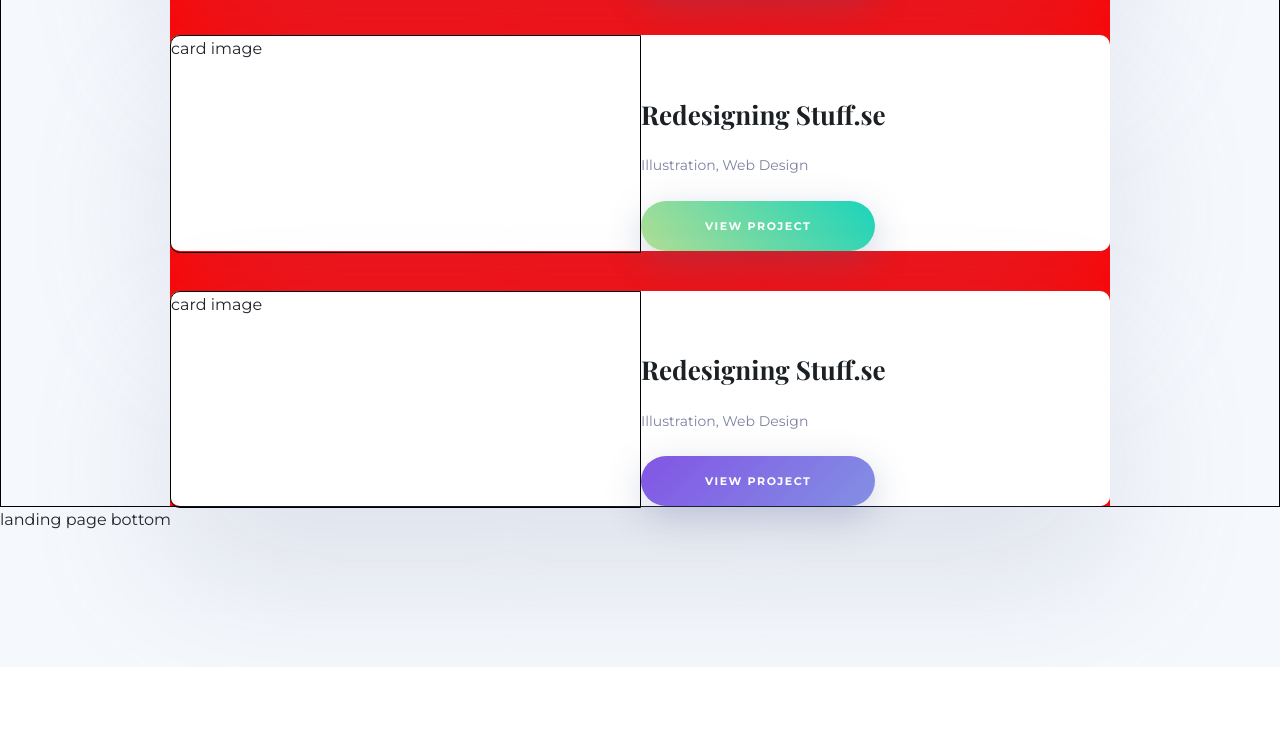
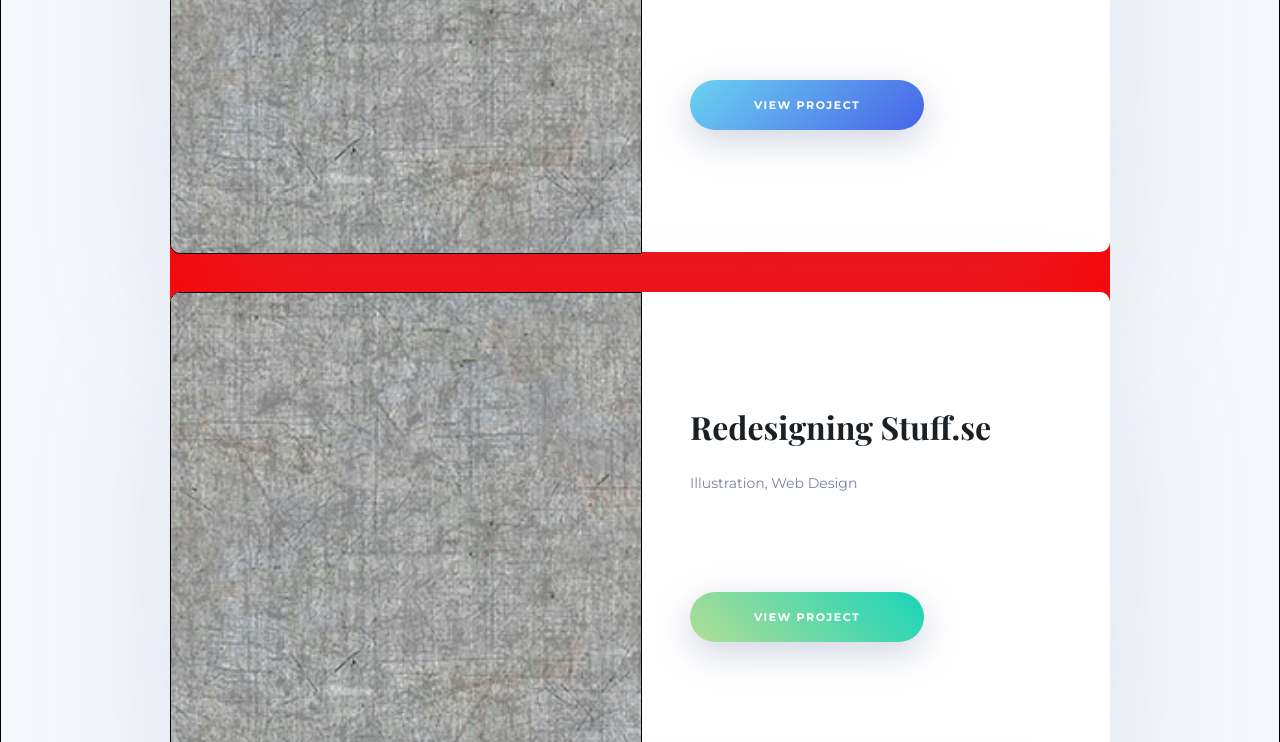
Before and after one commit to Andersgee/andyfx, a Gatsby site: page / in a window 1280 px wide. Shown: the part 659-1401 px from the top of the page. Before the commit the page ends 1326 px from the top, so only its background shows below. Built offline with nearby package versions, Linux system fonts and the light colour scheme; Gatsby itself is replaced by a stand-in of ours.

Commit message:
metal.jpg for debugging

```diff
--- a/src/components/Card/Card.jsx
+++ b/src/components/Card/Card.jsx
@@ -7,10 +7,12 @@
 export default function Card({ title, content, variant, href }) {
   return (
     <div className={clsx(styles.card)}>
-      <div className={clsx(styles.cardimage, border)}>card image</div>
+      <img src="/images/metal.jpg" className={clsx(styles.cardimage, border)} />
       <div className={styles.cardcontent}>
-        <h2>{title}</h2>
-        <div>{content}</div>
+        <div>
+          <h2>{title}</h2>
+          <div>{content}</div>
+        </div>
         <Button variant={variant} href={href} />
       </div>
     </div>
--- a/src/components/Card/card.module.scss
+++ b/src/components/Card/card.module.scss
@@ -32,38 +32,54 @@
   border-top-right-radius: $borderradius;
   width: 100%;
   height: 53%;
+  object-fit: cover;
 
   @include media-md-xxl() {
     border-top-right-radius: 0;
     border-bottom-left-radius: $borderradius;
+    width: 50%;
     height: 100%;
   }
 
   @include media-xxl() {
     border-top-right-radius: 0;
     border-bottom-left-radius: $borderradius;
+    width: 50%;
     height: 100%;
   }
 }
 
 .cardcontent {
+  text-align: center;
+  display: flex;
+  flex-direction: column;
+  justify-content: space-evenly;
   border-bottom-left-radius: $borderradius;
   border-bottom-right-radius: $borderradius;
-  margin-top: 40px;
+  margin: 1rem 3rem 3rem 3rem;
+
   font-size: 14px;
   color: #7c82a2;
-  width: 100%;
 
   @include media-md-xxl() {
     border-bottom-left-radius: 0;
     border-top-right-radius: $borderradius;
+    text-align: left;
+
+    h2 {
+      font-size: 32px;
+    }
   }
 
   @include media-xxl() {
     border-bottom-left-radius: 0;
     border-top-right-radius: $borderradius;
+    text-align: left;
+
+    h2 {
+      font-size: 32px;
+    }
   }
 
-  //height: 47%;
   background: $color-paper;
 }
--- a/src/components/Cards/cards.module.scss
+++ b/src/components/Cards/cards.module.scss
@@ -13,6 +13,8 @@
   max-width: $md;
   //@include media-md-xxl
 
+  background: #0f0;
+
   //transition: width 0.5s ease;
   @include media-md-xxl() {
     max-width: 940px;
@@ -21,6 +23,6 @@
 
   @include media-xxl() {
     max-width: 940px;
-    background: #0ff;
+    background: #00f;
   }
 }
```
Also changed, not shown: static/images/metal.jpg (added).
